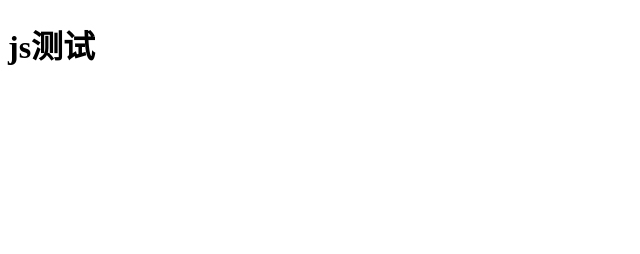
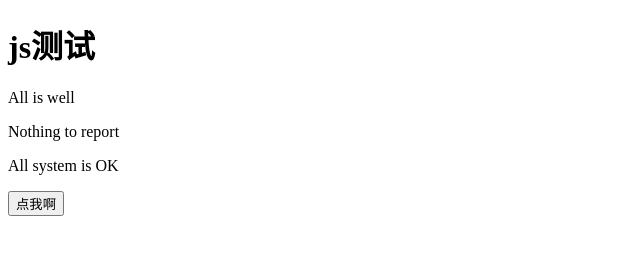
Before and after one commit to Stanleyjie/JavaScriptDemo_GitHub, a plain HTML site: page index.html in a window 1280 px wide. Shown: the whole page, without its empty margins (0-640 px from the left). Drawn offline with Linux system fonts and the light colour scheme.

Commit message:
操作dom

```diff
--- /dev/null
+++ b/commonjs/domDemo.js
@@ -0,0 +1,15 @@
+function click(){
+    let greenplanet = document.getElementById("greenplanet");
+    console.log(greenplanet);
+    greenplanet.innerHTML = "去死啦扑街";
+    // greenplanet.id = "呀屎啦";
+}
+/**将函数click赋给属性window.onload。千万不要在函数名后面加括号，
+ * 因为这里不是调用函数，
+ * 而只是将函数作为一个值赋给属性window.onload。 */
+/**
+ * 对象window将调用你赋给其属性onload的函数，但仅在
+ * 网页加载完毕后才调用。这样，你即使把script元素放在head元素中
+ * 也会在完成body元素的加载后才去调用window.onload。
+ */
+// window.onload = click;
--- a/index.html
+++ b/index.html
@@ -2,9 +2,15 @@
 <html>
     <head>
         <title>HTMLDEMO</title>
+        <script src="commonjs/domDemo.js"></script>
+
     </head>
     <body>
         <h1>js测试</h1>
-        <script src="commonjs/var_let_const.js"></script>
+        <p id="greenplanet">All is well</p>
+        <p id="redplanet">Nothing to report</p>
+        <p id="blueplanet">All system is OK</p>
+        <button type="button" onclick="window.click()">点我啊</button>
+        <!-- <script src="commonjs/var_let_const.js"></script> -->
     </body>
 </html>
```
